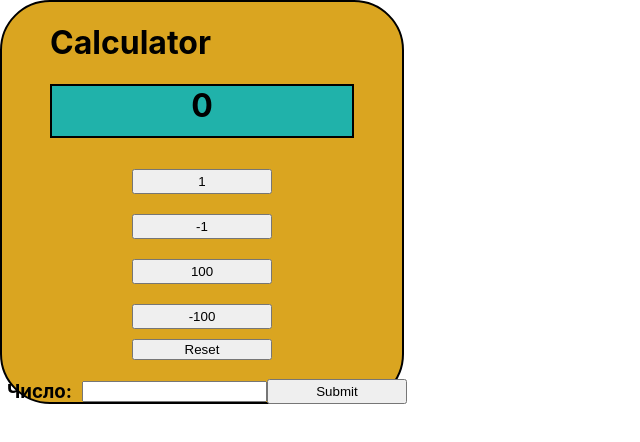
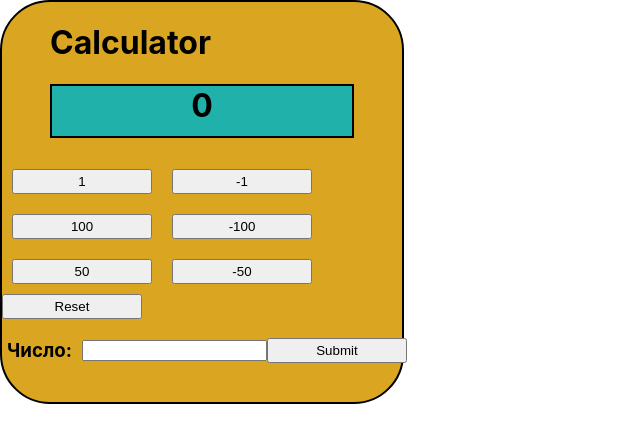
Before and after one commit to pashapushak1996/calculator, a React (Create React App) app: page / in a window 1280 px wide. Shown: the top 442 px of the page, without its empty margins (0-640 px from the left). Built offline with nearby package versions, Linux system fonts and the light colour scheme.

Commit message:
little fix))

```diff
--- a/src/components/buttons/Buttons.js
+++ b/src/components/buttons/Buttons.js
@@ -1,26 +1,38 @@
-import React, {useEffect} from 'react';
+// import React, {useEffect} from 'react';
+import React from 'react';
 import {handleCounter, reset} from "../../redux/";
 import {useDispatch, useSelector} from "react-redux";
 
 
 export const Buttons = () => {
-    let divElement = useSelector(({divElement}) => divElement);
+    let buttons = useSelector(({buttons}) => buttons);
 
     const dispatch = useDispatch();
-    useEffect(() => {
-        dispatch({type: "SET_BUTTONS"})
-    }, []);
+    // useEffect(() => {
+    //     // dispatch({type: "SET_BUTTONS"})
+    // }, []);
 
     return (
-        <>
+        <div>
+            {/*{*/}
+            {/*    divElement && divElement.map(el => el.map(el => {*/}
+            {/*            const {key} = el;*/}
+            {/*            return <div onClick={() => dispatch(handleCounter(+key))}>{el}</div>*/}
+            {/*        }*/}
+            {/*    ))*/}
+            {/*}*/}
             {
-                divElement && divElement.map(el => el.map(el => {
-                        const {key} = el;
-                        return <div onClick={() => dispatch(handleCounter(+key))}>{el}</div>
-                    }
-                ))
+                buttons.map((el) => {
+                    return (
+                        <button
+                            key={"key" + el}
+                            className={'mx-10 btn'}
+                            onClick={() => dispatch(handleCounter(el))}
+                        > {el} </button>
+                    )
+                })
             }
             <button className={'btn'} onClick={() => reset(dispatch)}>Reset</button>
-        </>
+        </div>
     );
 }
--- a/src/redux/reducers/counter-reducer.js
+++ b/src/redux/reducers/counter-reducer.js
@@ -1,22 +1,20 @@
 import {INPUT_VALUE, RESET, CHANGE_VALUE} from "../action-types";
-import {Buttons} from "../../components";
-import {handleCounter} from "../action-creators";
-//todo в нас є масив кнопок він йде у компоненту батон і там відмальовує їх
+
 export const initialState = {
     counter: 0,
-    buttons: [1, -1, 100, -100],
+    buttons: [1, -1, 100, -100,50,-50],
     divElement: []
 }
 
 export const reducer = (state = initialState, action) => {
     switch (action.type) {
-        case "SET_BUTTONS": {
-            return {
-                ...state,
-                divElement: [state.buttons.map((el) => <button key={el}
-                                                               className={'mx-10 btn'}>{el}</button>)]
-            }
-        }
+        // case "SET_BUTTONS": {
+        //     return {
+        //         ...state,
+        //         divElement: [state.buttons.map((el) => <button key={el}
+        //                                                        className={'mx-10 btn'}>{el}</button>)]
+        //     }
+        // }
         case CHANGE_VALUE: {
             if (action.payload === 1) {
                 return {
```
